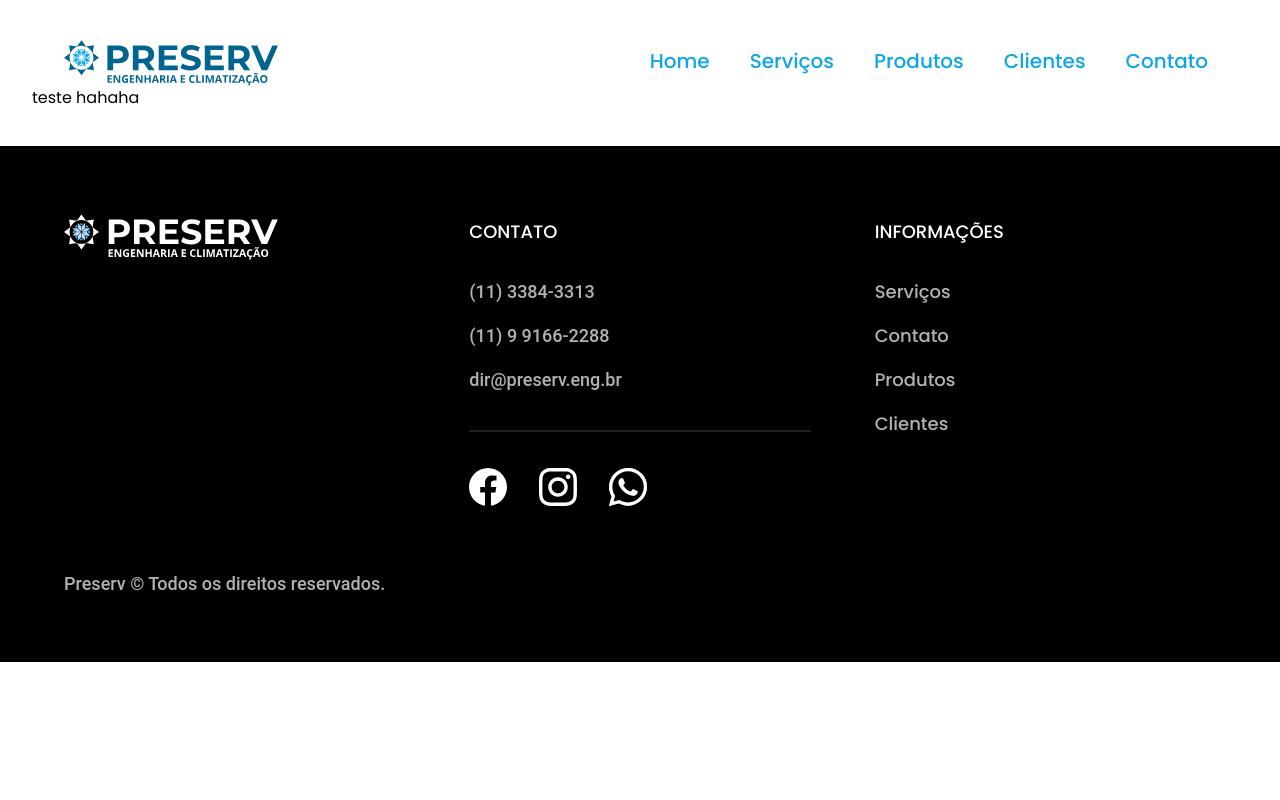
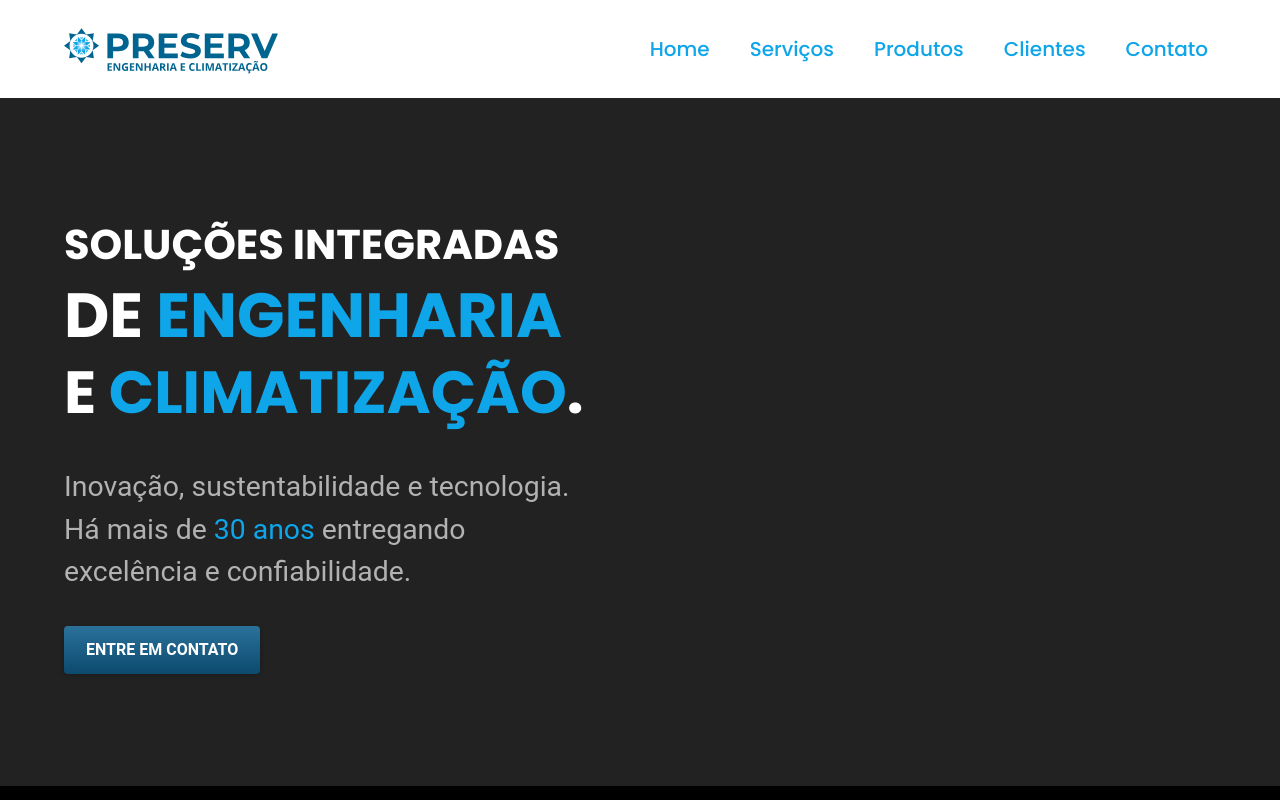
Before and after one commit to okborges/preserv, a Nuxt app: page / in a window 1280 px wide. Shown: the top 800 px of the page. Built offline with nearby package versions, Linux system fonts and the light colour scheme.

Commit message:
secition 1

```diff
--- a/components/MainPincipal.vue
+++ b/components/MainPincipal.vue
@@ -1,11 +1,12 @@
 <template>
-  <main class="mx-8">
-    <h4 class="poppins">teste hahaha</h4>
+  <main>
+    <SectionUm />
   </main>
 </template>
 
 <script>
-export default {};
+import SectionUm from "./SectionUm.vue";
+export default { components: { SectionUm } };
 </script>
 
 <style scoped>
--- /dev/null
+++ b/components/SectionUm.vue
@@ -0,0 +1,56 @@
+<template>
+  <section class="bg-preto-fosco">
+    <div class="mx-8">
+      <div class="max-w-6xl mx-auto">
+        <div class="py-28">
+          <h1 class="poppins text-white font-bold fonte-40 mb-8">
+            SOLUÇÕES INTEGRADAS<br />
+            <span class="fonte-61 poppins"
+              >DE <span class="text-azul-3 poppins">ENGENHARIA</span></span
+            >
+            <br />
+            <span class="fonte-60 poppins">
+              E <span class="text-azul-3 poppins">CLIMATIZAÇÃO</span>.</span
+            >
+          </h1>
+          <p class="text-cinza-claro max-w-lg fonte-30 mb-8">
+            Inovação, sustentabilidade e tecnologia. Há mais de
+            <span class="text-azul-3">30 anos</span>
+            entregando excelência e confiabilidade.
+          </p>
+          <a href="" class="btn text-white font-bold">ENTRE EM CONTATO</a>
+        </div>
+      </div>
+    </div>
+  </section>
+</template>
+
+<script>
+export default {};
+</script>
+
+<style scoped>
+.poppins {
+  font-family: "Poppins", sans-serif;
+}
+.fonte-40 {
+  font-size: 2.6rem;
+  line-height: 4.375rem;
+}
+.fonte-61 {
+  font-size: 3.9rem;
+}
+.fonte-60 {
+  font-size: 3.72rem;
+}
+.fonte-30 {
+  font-size: 1.775rem;
+}
+.btn {
+  display: inline-block;
+  padding: 12px 22px;
+  background: linear-gradient(180deg, #2b719a 0%, #0c4a6e 100%);
+  border-radius: 4px;
+  filter: drop-shadow(0px 1px 2px rgba(0, 0, 0, 0.25));
+}
+</style>
--- a/components/TheFooter.vue
+++ b/components/TheFooter.vue
@@ -1,7 +1,7 @@
 <template>
   <footer class="bg-black">
     <div class="mx-8">
-      <div class="max-w-6xl mx-auto sm:mt-9">
+      <div class="max-w-6xl mx-auto">
         <div class="grid gap-16 lg:grid-cols-3 py-16">
           <div class="hidden lg:block">
             <svg
--- a/components/TheHeader.vue
+++ b/components/TheHeader.vue
@@ -1,7 +1,7 @@
 <template>
   <header>
     <div class="mx-8">
-      <div class="max-w-6xl mx-auto sm:mt-9">
+      <div class="max-w-6xl mx-auto py-6">
         <div
           class="flex justify-center items-center mt-4 sm:mt-0 lg:justify-between"
         >
```
